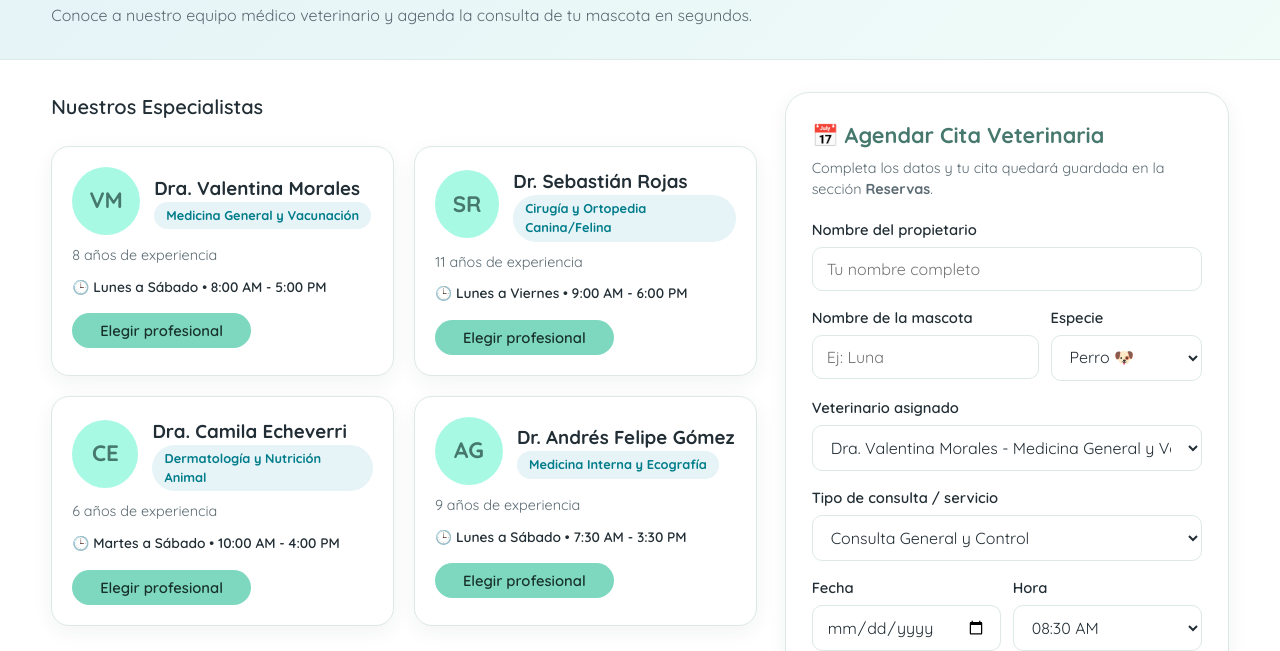
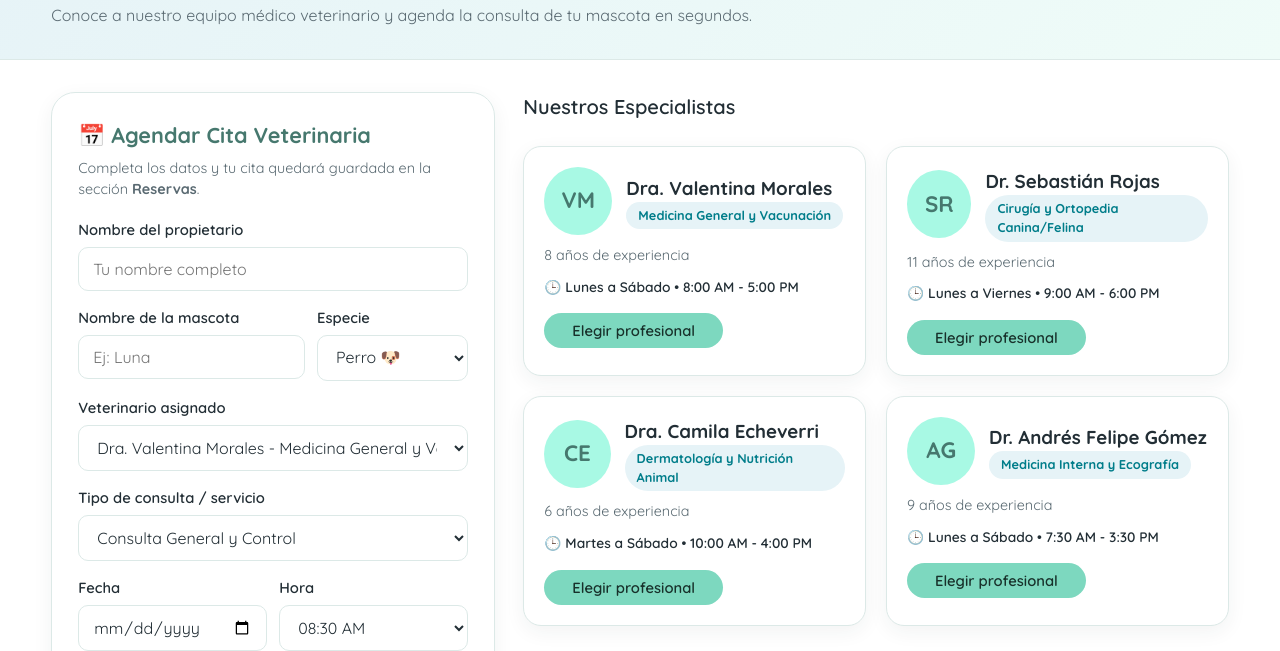
Before and after one commit to ednacard87/MyPets, a plain HTML site: page pages/veterinarios.html in a window 1280 px wide. Shown: the part 149-800 px from the top of the page. Drawn offline with Linux system fonts and the light colour scheme.

Commit message:
Pagina Veterinarios y citas
se organiza la pagina completa : header, footer, y cuadros de especialistas

```diff
--- a/css/styles.css
+++ b/css/styles.css
@@ -856,7 +856,7 @@ button, input, select, textarea {
 /* Veterinarios Layout */
 .vet-layout {
   display: grid;
-  grid-template-columns: 1.35fr 0.85fr;
+  grid-template-columns: 0.85fr 1.35fr;
   gap: 28px;
   margin-bottom: 48px;
   align-items: start;
--- a/pages/veterinarios.html
+++ b/pages/veterinarios.html
@@ -19,15 +19,7 @@
     </section>
 
     <section class="container vet-layout">
-      <!-- Columna Izquierda: Listado de Veterinarios -->
-      <div>
-        <h2 class="section-heading">Nuestros Especialistas</h2>
-        <div class="vets-list" id="vets-list-container">
-          <!-- Tarjetas de veterinarios generadas por js/main.js -->
-        </div>
-      </div>
-
-      <!-- Columna Derecha: Formulario para Agendar Cita -->
+      <!-- Columna Izquierda: Formulario para Agendar Cita -->
       <aside class="booking-card">
         <h2 style="color: var(--color-hero-green); font-size: 1.35rem; margin-bottom: 6px;">
           📅 Agendar Cita Veterinaria
@@ -103,6 +95,14 @@
           </button>
         </form>
       </aside>
+
+      <!-- Columna Derecha: Listado de Veterinarios -->
+      <div>
+        <h2 class="section-heading">Nuestros Especialistas</h2>
+        <div class="vets-list" id="vets-list-container">
+          <!-- Tarjetas de veterinarios generadas por js/main.js -->
+        </div>
+      </div>
     </section>
   </main>
 
```
